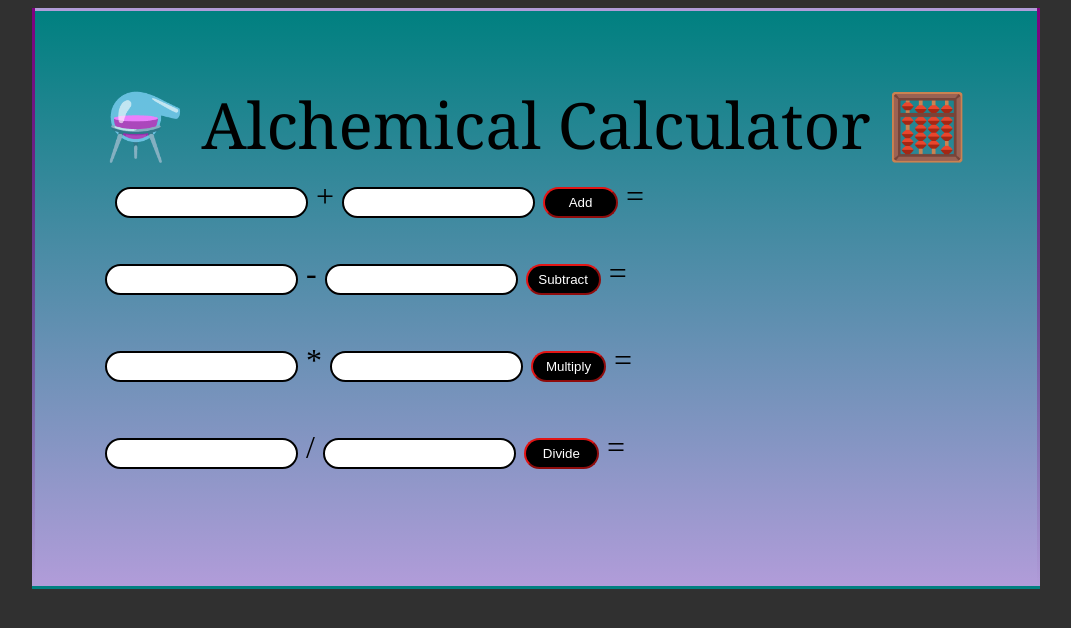
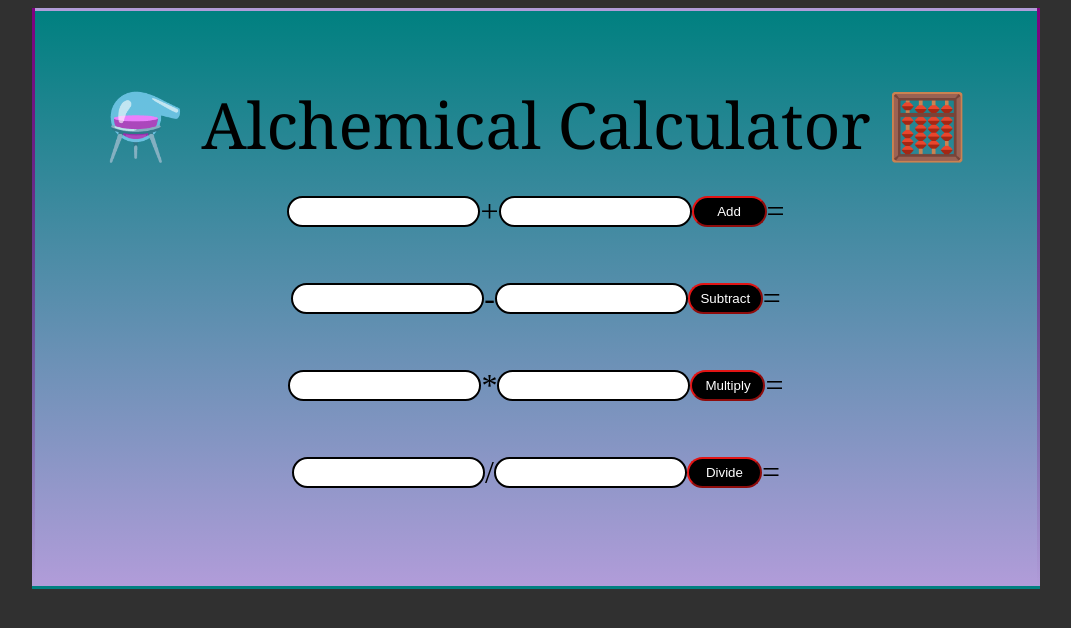
Before and after one commit to kylemayer/f1-lab03-calculator, a plain HTML site: page index.html in a window 1280 px wide. Shown: the whole page, without its empty margins (104-1175 px from the left). Drawn offline with Linux system fonts and the light colour scheme.

Commit message:
div style fix

```diff
--- a/styles.css
+++ b/styles.css
@@ -4,6 +4,10 @@ body {
     align-items: center;
     background-color: rgb(48, 48, 48);
 
+}
+
+* {
+    box-sizing: border-box;
 }
 
 main {
@@ -29,7 +33,26 @@ main {
 }
 
 .addition {
-    padding: 10px;
+    display: flex;
+    justify-content: center;
+    align-items: center;
+}
+
+.subtraction {
+    display: flex;
+    justify-content: center;
+    align-items: center;
+}
+.multiplication {
+    display: flex;
+    justify-content: center;
+    align-items: center;
+}
+
+.division {
+    display: flex;
+    justify-content: center;
+    align-items: center;
 }
 
 input {
```
Also changed, not shown: index.html (+9 -4 lines).
